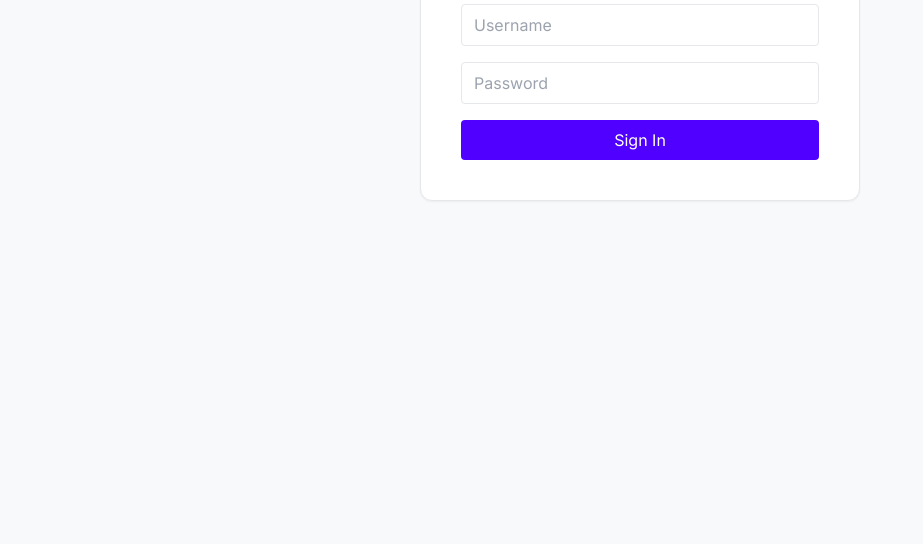
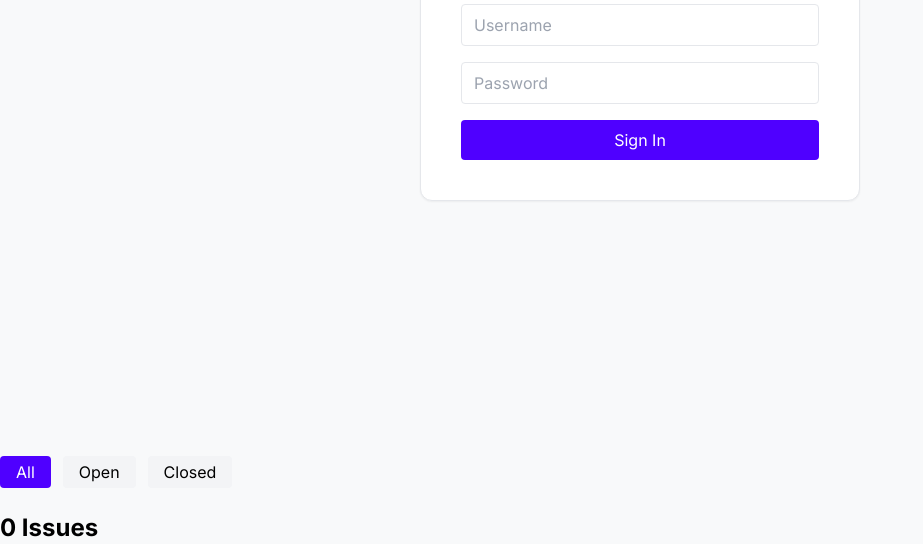
Before and after one commit to jfoni/PH-A5, a plain HTML site: page index.html in a window 1280 px wide. Shown: the part 344-888 px from the top of the page, without its empty margins (0-923 px from the left). Before the commit the page ends 800 px from the top, so only its background shows below. Drawn offline with nearby package versions, Linux system fonts and the light colour scheme.

Commit message:
add issue sec & fliter tabs

```diff
--- a/index.html
+++ b/index.html
@@ -96,6 +96,27 @@
 
     </div>
 
+    <div class="flex gap-3 mb-6">
+
+        <button id="tab-all" onclick="filterTab('all')" class="tab-active px-4 py-1 bg-gray-100 rounded">
+            All
+        </button>
+
+        <button id="tab-open" onclick="filterTab('open')" class="px-4 py-1 bg-gray-100 rounded">
+            Open
+        </button>
+
+        <button id="tab-closed" onclick="filterTab('closed')" class="px-4 py-1 bg-gray-100 rounded">
+            Closed
+        </button>
+
+    </div>
+
+    <h2 class="text-2xl font-bold">
+        <span id="count">0</span> Issues
+    </h2>
+
+
 </body>
 
 </html>
```
